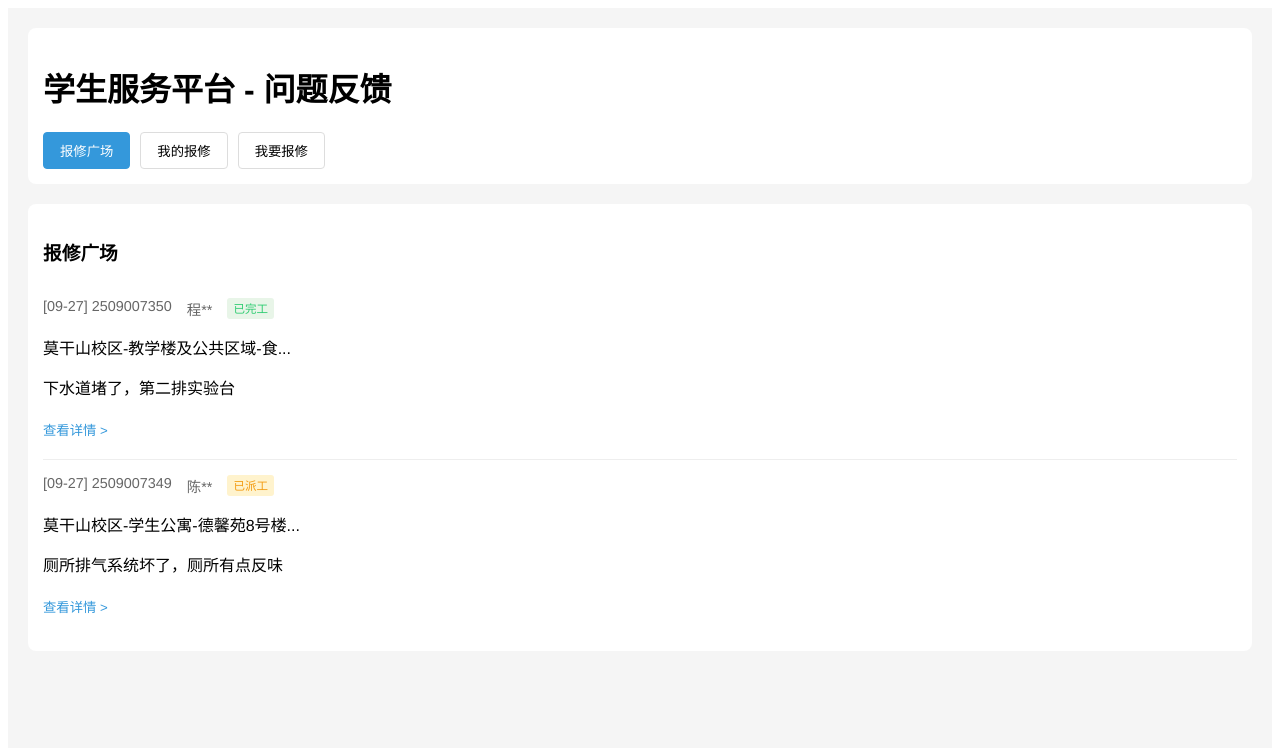
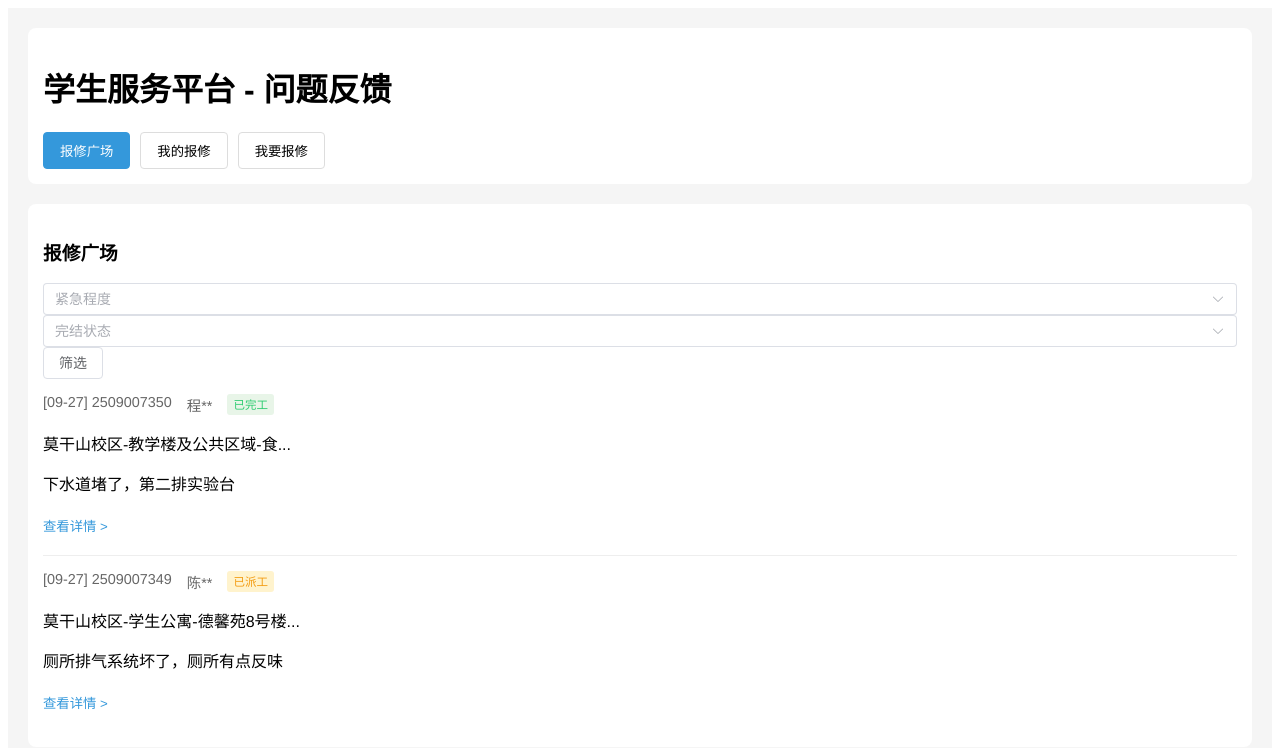
Before and after one commit to RuntimeLearners/JHETFrontend, a Vue app: page /feedback in a window 1280 px wide. Shown: the top 748 px of the page. Built offline with nearby package versions, Linux system fonts and the light colour scheme.

Commit message:
报修广场加了紧急和完成度的查询以及information的页面宽度调了下，缺两个真实api

```diff
--- a/src/pages/feedbackpage.vue
+++ b/src/pages/feedbackpage.vue
@@ -18,6 +18,21 @@
 
       <div v-if="activeTab === 'square'" class="repair-list">
         <h3>报修广场</h3>
+         <div class="filter-section">
+    <el-select v-model="filters.urgency" placeholder="紧急程度">
+      <el-option label="紧急" value="urgent" />
+      <el-option label="一般" value="normal" />
+      <el-option label="低优先级" value="low" />
+    </el-select>
+
+    <el-select v-model="filters.status" placeholder="完结状态">
+      <el-option label="未处理" value="pending" />
+      <el-option label="处理中" value="processing" />
+      <el-option label="已完成" value="completed" />
+    </el-select>
+
+    <el-button @click="applyFilters">筛选</el-button>
+  </div>
         <div v-for="item in repairList" :key="item.id" class="repair-item">
           <div class="repair-meta">
             <span class="time">[{{ item.time }}] {{ item.id }}</span>
@@ -52,6 +67,7 @@
       </div>
     </main>
   </div>
+
 </template>
 
 <script setup lang="ts">
@@ -124,6 +140,14 @@ const submitRepair = (): void => {
   formData.location = ''
   formData.description = ''
 }
+const filters = reactive({
+  urgency: '',
+  status: ''
+});
+
+const applyFilters = () => {
+
+};
 </script>
 
 <style scoped>
@@ -267,4 +291,5 @@ const submitRepair = (): void => {
   padding: 20px;
   border-radius: 8px;
 }
+
 </style>
--- a/src/pages/information.vue
+++ b/src/pages/information.vue
@@ -120,7 +120,7 @@ const submitUserInfo = () => {
 
 <style scoped>
 .information-page {
-  padding: 20px;
+  padding: 180px;
   max-width: 600px;
   margin: 0 auto;
   min-height: 100vh;
```
